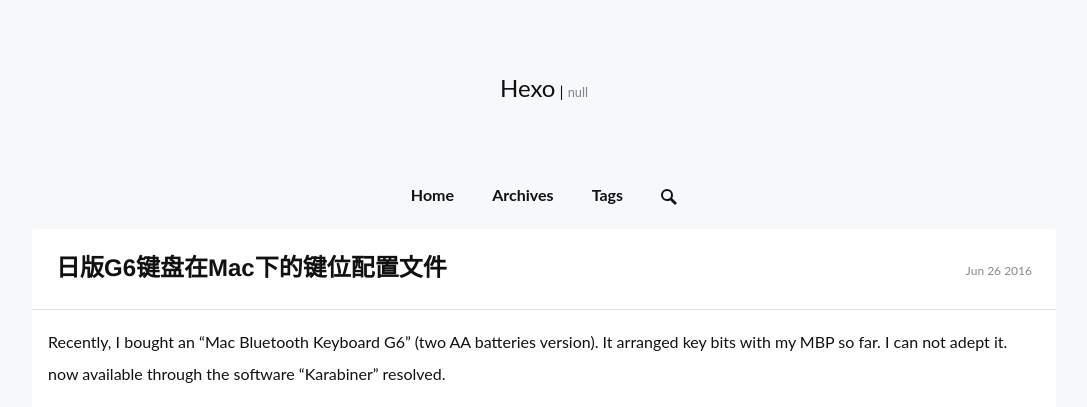
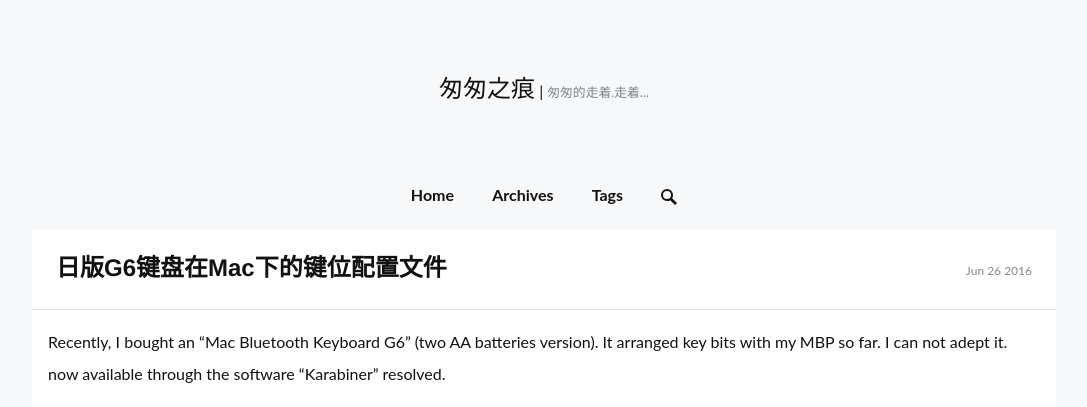
Before and after one commit to yannng/yannng.github.io, a plain HTML site: page index.html in a window 1280 px wide. Shown: the top 407 px of the page, without its empty margins (96-1183 px from the left). Drawn offline with Linux system fonts and the light colour scheme; a web font is replaced by a local one.

Commit message:
Site updated: 2016-09-04 17:46:34

```diff
--- a/index.html
+++ b/index.html
@@ -5,7 +5,7 @@
 
 
 
-	<title>Hexo</title>
+	<title>匆匆之痕</title>
 	<meta name="viewport" content="width=device-width,initial-scale=1,maximum-scale=1">
 
 
@@ -28,7 +28,7 @@
 		<div class="clearfix">
 			<div class="mb4 sm-flex center nowrap">
 	<div class="flex-auto block">
-		<p class="inline h2">Hexo</p> | <small class="muted">null</small>
+		<p class="inline h2">匆匆之痕</p> | <small class="muted">匆匆的走着.走着...</small>
 	</div>
 </div>
 
```
Also changed, not shown: 2016/06/26/将itunes默认备份文件夹映射到移动硬盘/index.html (+2 -2 lines), 2016/06/26/日版G6键盘在Mac下的键位配置文件/index.html (+2 -2 lines), 404.html (+2 -2 lines), archives/2016/06/index.html (+2 -2 lines), archives/2016/index.html (+2 -2 lines), archives/index.html (+2 -2 lines), categories/TIPS/index.html (+2 -2 lines), tags/Mac/index.html (+2 -2 lines), tags/iOS/index.html (+2 -2 lines), tags/备份/index.html (+2 -2 lines).
